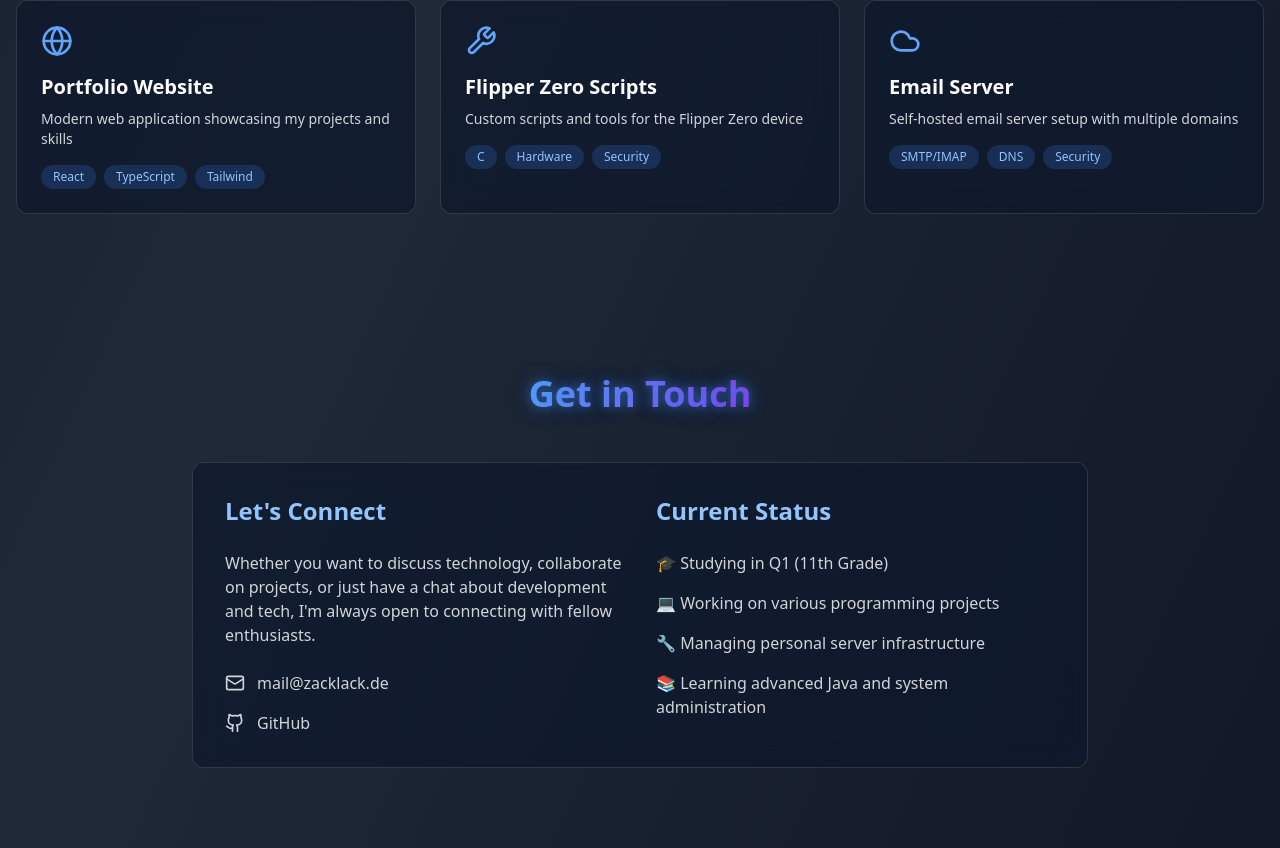
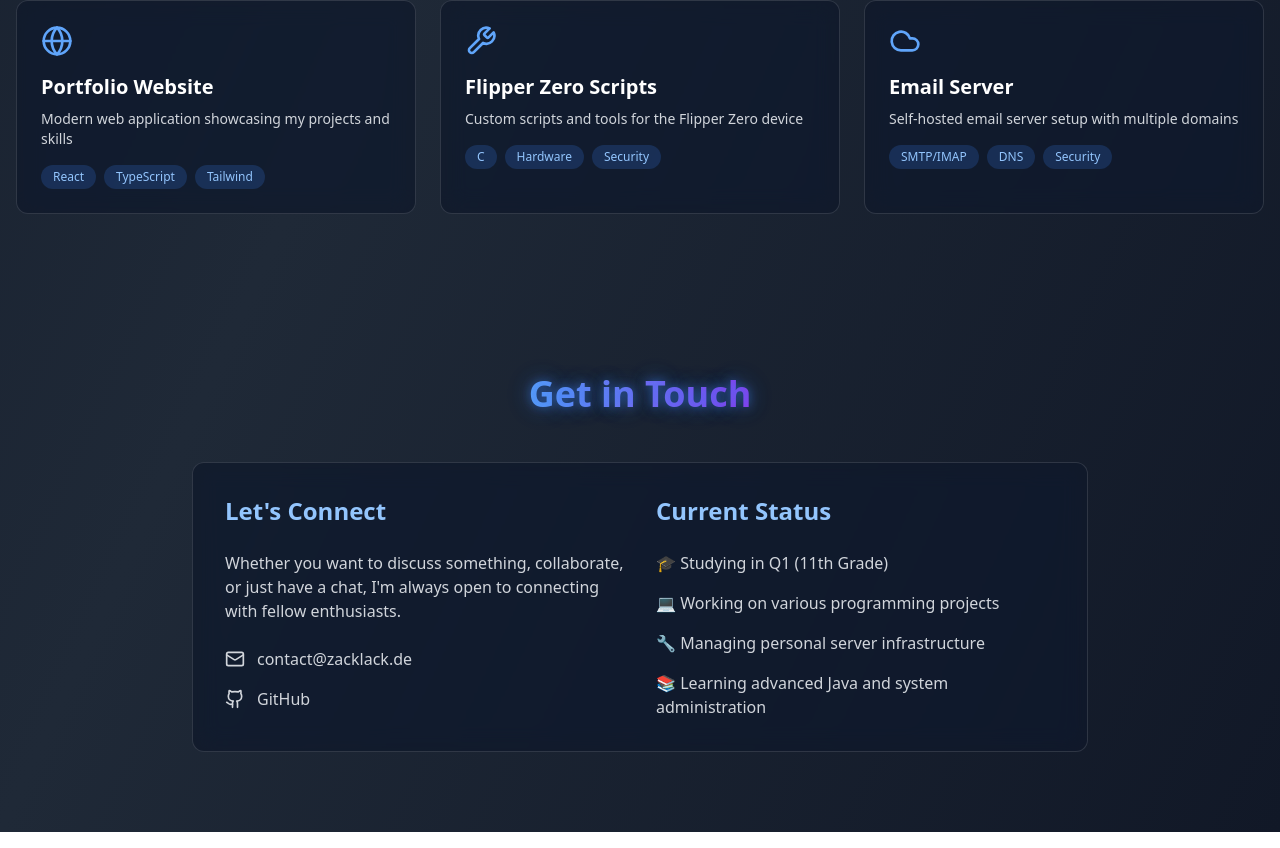
Before and after one commit to Zzackllack/Portfolio, a React (Vite) app: page / in a window 1280 px wide. Shown: the part 1918-2766 px from the top of the page. Built offline with nearby package versions, Linux system fonts and the light colour scheme.

Commit message:
Update ContactSection component to refine connection message and change email address

```diff
--- a/src/components/ContactSection.tsx
+++ b/src/components/ContactSection.tsx
@@ -16,17 +16,16 @@ export default function ContactSection() {
               Let's Connect
             </h3>
             <p className="text-gray-300">
-              Whether you want to discuss technology, collaborate on projects,
-              or just have a chat about development and tech, I'm always open to
-              connecting with fellow enthusiasts.
+              Whether you want to discuss something, collaborate, or just have a
+              chat, I'm always open to connecting with fellow enthusiasts.
             </p>
             <div className="flex flex-col space-y-4">
               <a
-                href="mailto:mail@zacklack.de"
+                href="mailto:contact@zacklack.de"
                 className="flex items-center space-x-3 text-gray-300 hover:text-blue-400 transition-colors"
               >
                 <Mail className="w-5 h-5" />
-                <span>mail@zacklack.de</span>
+                <span>contact@zacklack.de</span>
               </a>
               <a
                 href="https://github.com/Zzackllack"
```
